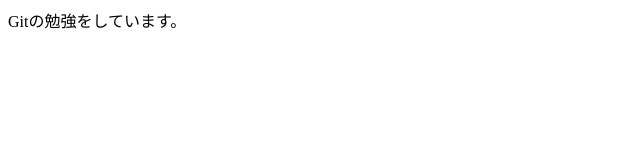
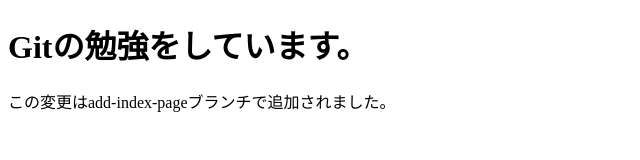
Before and after one commit to ronan0412/git-study, a plain HTML site: page index.html in a window 1280 px wide. Shown: the whole page, without its empty margins (0-640 px from the left). Drawn offline with Linux system fonts and the light colour scheme.

Commit message:
index.htmlに変更を加えました

```diff
--- a/index.html
+++ b/index.html
@@ -6,6 +6,7 @@
     <title>Gitの勉強</title>
 </head>
 <body>
-    Gitの勉強をしています。
+    <h1>Gitの勉強をしています。</h1>
+    <p>この変更はadd-index-pageブランチで追加されました。</p>
 </body>
 </html>
```
